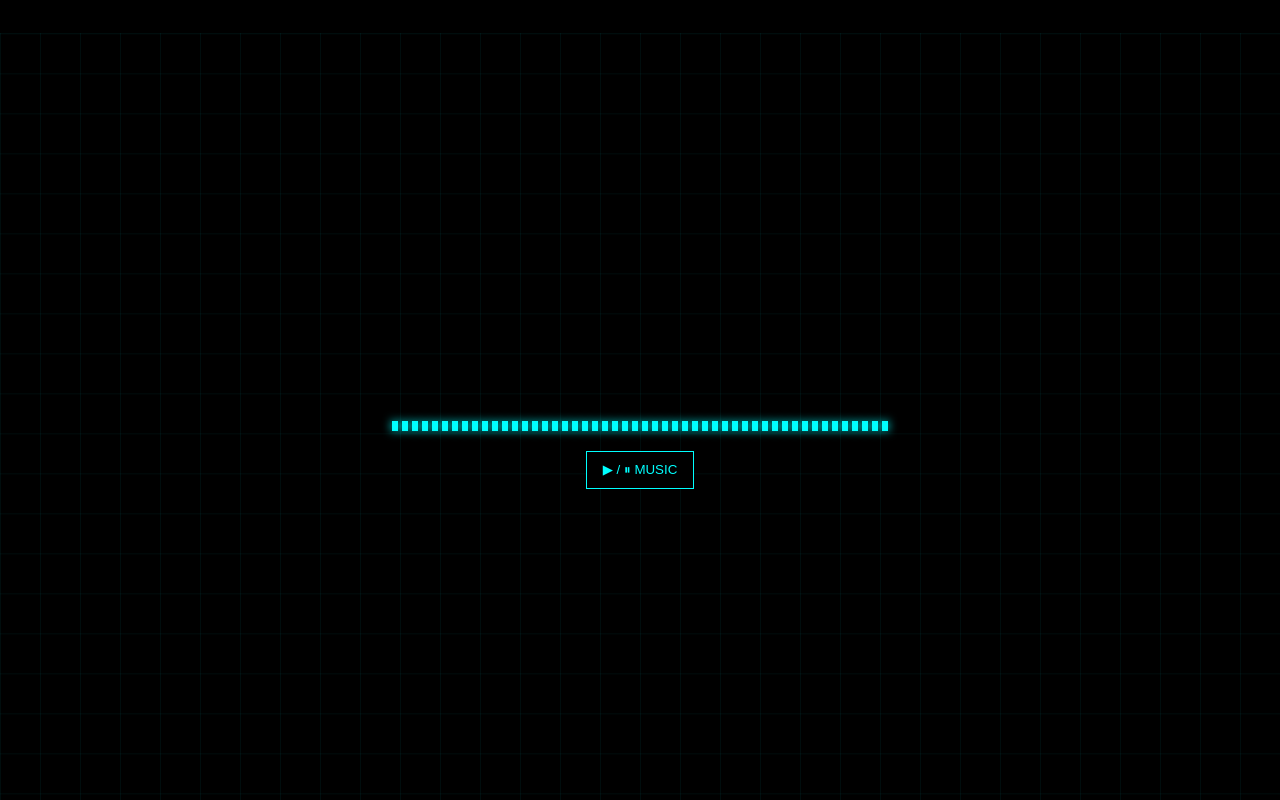
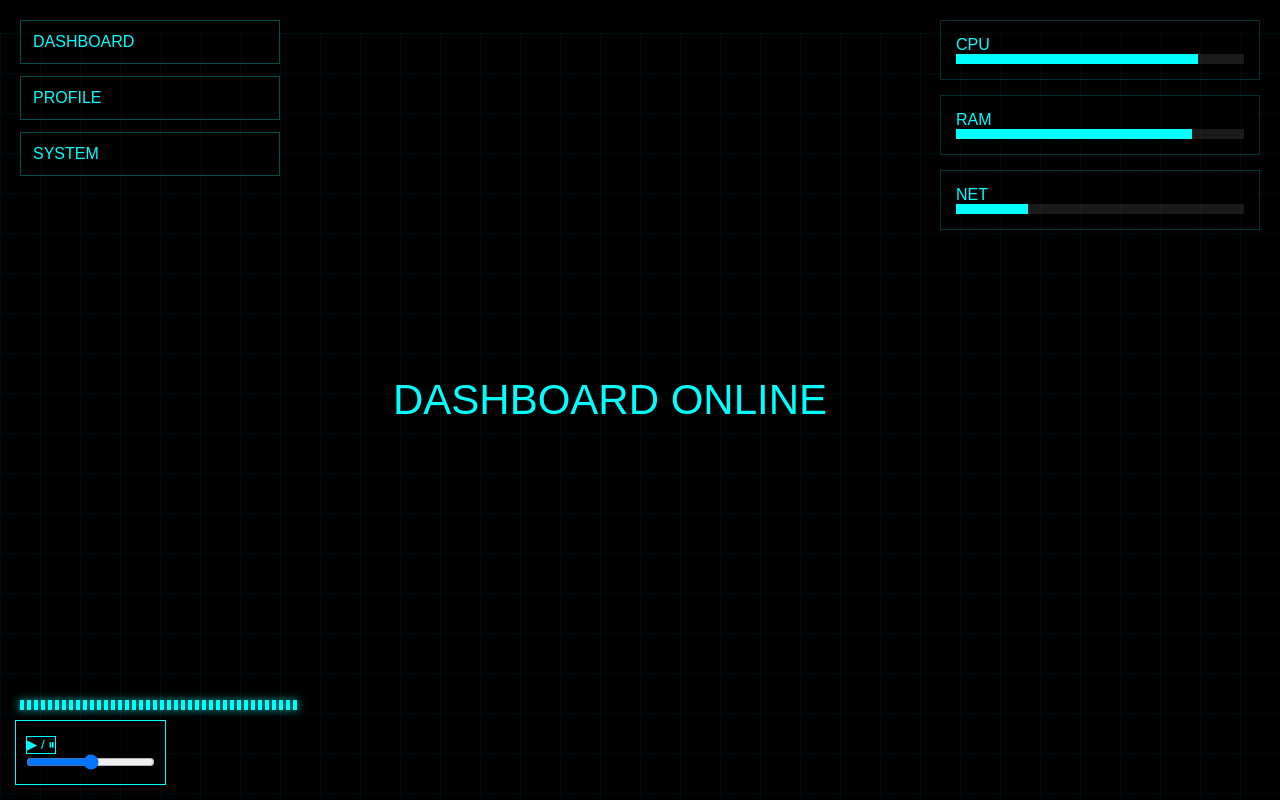
Before and after one commit to crayfishster-design/crayfishster-design.github.io, a plain HTML site: page index.html in a window 1280 px wide. Drawn offline with Linux system fonts and the light colour scheme.

Commit message:
Update index.html

```diff
--- a/index.html
+++ b/index.html
@@ -3,7 +3,7 @@
 <head>
 <meta charset="UTF-8" />
 <meta name="viewport" content="width=device-width, initial-scale=1.0"/>
-<title>NEXUS HUD VISUALIZER</title>
+<title>NEXUS HUD SYSTEM</title>
 
 <style>
 * {
@@ -28,48 +28,123 @@ body::after {
     linear-gradient(rgba(0,255,255,0.05) 1px, transparent 1px),
     linear-gradient(90deg, rgba(0,255,255,0.05) 1px, transparent 1px);
   background-size: 40px 40px;
-  animation: move 6s linear infinite;
-  z-index: -2;
+  animation: grid 6s linear infinite;
+  z-index: -3;
 }
 
-@keyframes move {
+@keyframes grid {
   from { transform: translateY(0); }
   to { transform: translateY(40px); }
 }
 
-/* CENTER */
-.container {
-  height: 100vh;
+/* BOOT */
+#boot {
+  position: fixed;
+  inset: 0;
+  background: black;
   display: flex;
   justify-content: center;
   align-items: center;
-  flex-direction: column;
+  z-index: 9999;
+  animation: boot 3s forwards;
 }
 
-/* VISUALIZER */
-#visualizer {
+@keyframes boot {
+  0% { opacity: 1; }
+  80% { opacity: 1; }
+  100% { opacity: 0; visibility: hidden; }
+}
+
+/* LAYOUT */
+.container {
+  display: grid;
+  grid-template-columns: 260px 1fr 320px;
+  height: 100vh;
+  padding: 20px;
+  gap: 20px;
+}
+
+/* MENU */
+.menu {
   display: flex;
-  gap: 4px;
-  height: 120px;
+  flex-direction: column;
+  gap: 12px;
+}
+
+.menu-item {
+  padding: 12px;
+  border: 1px solid rgba(0,255,255,0.3);
+  background: rgba(0,0,0,0.4);
+  cursor: pointer;
+}
+
+.menu-item:hover {
+  box-shadow: 0 0 15px cyan;
+  transform: translateX(5px);
+}
+
+/* CENTER PAGES */
+.center {
+  position: relative;
+}
+
+.page {
+  position: absolute;
+  inset: 0;
+  display: flex;
+  justify-content: center;
+  align-items: center;
+  font-size: 42px;
+  opacity: 0;
+  transition: 0.25s;
+  pointer-events: none;
+}
+
+.page.active {
+  opacity: 1;
+  pointer-events: all;
+}
+
+/* RIGHT PANEL */
+.panel {
+  display: flex;
+  flex-direction: column;
+  gap: 15px;
+}
+
+.card {
+  padding: 15px;
+  border: 1px solid rgba(0,255,255,0.2);
+  background: rgba(0,0,0,0.4);
+}
+
+.bar {
+  height: 10px;
+  background: rgba(255,255,255,0.1);
+}
+
+.fill {
+  height: 100%;
+  width: 0%;
+  background: cyan;
+}
+
+/* 🎧 VISUALIZER */
+.visualizer {
+  position: fixed;
+  bottom: 90px;
+  left: 20px;
+  display: flex;
+  gap: 3px;
+  height: 80px;
   align-items: flex-end;
 }
 
-.bar {
-  width: 6px;
+.vbar {
+  width: 4px;
   height: 10px;
   background: cyan;
-  box-shadow: 0 0 10px cyan;
-  transition: 0.05s;
-}
-
-/* BUTTON */
-button {
-  margin-top: 20px;
-  padding: 10px 16px;
-  background: black;
-  border: 1px solid cyan;
-  color: cyan;
-  cursor: pointer;
+  box-shadow: 0 0 8px cyan;
 }
 
 /* MUSIC UI */
@@ -77,97 +152,161 @@ button {
   position: fixed;
   bottom: 15px;
   left: 15px;
+  padding: 10px;
   border: 1px solid cyan;
-  padding: 10px;
   background: rgba(0,0,0,0.6);
+}
+
+button {
+  background: black;
+  border: 1px solid cyan;
+  color: cyan;
+  cursor: pointer;
+  margin-top: 5px;
 }
 </style>
 </head>
 
 <body>
 
+<div id="boot">INITIALIZING SYSTEM...</div>
+
 <div class="container">
 
-  <!-- VISUALIZER -->
-  <div id="visualizer"></div>
+  <!-- MENU -->
+  <div class="menu">
+    <div class="menu-item" onclick="clickFX(); showPage('dashboard')">DASHBOARD</div>
+    <div class="menu-item" onclick="clickFX(); showPage('profile')">PROFILE</div>
+    <div class="menu-item" onclick="clickFX(); showPage('system')">SYSTEM</div>
+  </div>
 
-  <button onclick="toggleMusic()">▶ / ⏸ MUSIC</button>
+  <!-- CENTER -->
+  <div class="center">
+
+    <div class="page active" id="dashboard">DASHBOARD ONLINE</div>
+    <div class="page" id="profile">USER PROFILE</div>
+    <div class="page" id="system">SYSTEM STATUS</div>
+
+  </div>
+
+  <!-- RIGHT -->
+  <div class="panel">
+    <div class="card">CPU<div class="bar"><div class="fill" id="cpu"></div></div></div>
+    <div class="card">RAM<div class="bar"><div class="fill" id="ram"></div></div></div>
+    <div class="card">NET<div class="bar"><div class="fill" id="net"></div></div></div>
+  </div>
 
 </div>
 
-<!-- AUDIO -->
+<!-- VISUALIZER -->
+<div class="visualizer" id="vis"></div>
+
+<!-- MUSIC -->
 <audio id="bgm" loop>
   <source src="bgm.mp3" type="audio/mpeg">
 </audio>
 
+<div class="music">
+  <button onclick="toggleMusic()">▶ / ⏸</button><br>
+  <input type="range" id="vol" min="0" max="1" step="0.01">
+</div>
+
 <script>
 
-const audio = document.getElementById("bgm");
-let ctx, analyser, source;
-let bars = [];
-
-/* CREATE VISUALIZER BARS */
-const visualizer = document.getElementById("visualizer");
-
-for (let i = 0; i < 50; i++) {
-  let bar = document.createElement("div");
-  bar.className = "bar";
-  visualizer.appendChild(bar);
-  bars.push(bar);
+/* PAGE SWITCH */
+function showPage(id){
+  document.querySelectorAll(".page").forEach(p=>p.classList.remove("active"));
+  document.getElementById(id).classList.add("active");
 }
 
-/* INIT AUDIO */
-function initAudio() {
-  if (!ctx) {
-    ctx = new (window.AudioContext || window.webkitAudioContext)();
-    analyser = ctx.createAnalyser();
+/* CLICK SOUND */
+let ctx;
+function clickFX(){
+  if(!ctx) ctx = new AudioContext();
+  if(ctx.state==="suspended") ctx.resume();
 
-    source = ctx.createMediaElementSource(audio);
-    source.connect(analyser);
-    analyser.connect(ctx.destination);
+  let o = ctx.createOscillator();
+  let g = ctx.createGain();
 
-    analyser.fftSize = 64;
+  o.type="square";
+  o.frequency.value=800;
+
+  g.gain.setValueAtTime(0.05,ctx.currentTime);
+  g.gain.exponentialRampToValueAtTime(0.0001,ctx.currentTime+0.08);
+
+  o.connect(g);
+  g.connect(ctx.destination);
+
+  o.start();
+  o.stop(ctx.currentTime+0.08);
+}
+
+/* STATS */
+function r(min,max){return Math.floor(Math.random()*(max-min+1))+min;}
+setInterval(()=>{
+  cpu.style.width=r(10,95)+"%";
+  ram.style.width=r(10,90)+"%";
+  net.style.width=r(5,100)+"%";
+},1000);
+
+/* MUSIC + VISUALIZER */
+const audio=document.getElementById("bgm");
+const vol=document.getElementById("vol");
+
+let ac,an,src;
+const vis=document.getElementById("vis");
+let bars=[];
+
+/* create bars */
+for(let i=0;i<40;i++){
+  let b=document.createElement("div");
+  b.className="vbar";
+  vis.appendChild(b);
+  bars.push(b);
+}
+
+function initAudio(){
+  if(!ac){
+    ac=new AudioContext();
+    an=ac.createAnalyser();
+    src=ac.createMediaElementSource(audio);
+    src.connect(an);
+    an.connect(ac.destination);
+    an.fftSize=64;
   }
 }
 
-/* UPDATE VISUALIZER */
-function render() {
+function render(){
   requestAnimationFrame(render);
+  if(!an)return;
 
-  if (!analyser) return;
+  let data=new Uint8Array(an.frequencyBinCount);
+  an.getByteFrequencyData(data);
 
-  const data = new Uint8Array(analyser.frequencyBinCount);
-  analyser.getByteFrequencyData(data);
-
-  bars.forEach((bar, i) => {
-    let val = data[i] / 255;
-    bar.style.height = (val * 120) + "px";
+  bars.forEach((b,i)=>{
+    let v=data[i]/255;
+    b.style.height=(v*80)+"px";
   });
 }
+render();
 
-/* MUSIC TOGGLE */
-function toggleMusic() {
+/* controls */
+function toggleMusic(){
   initAudio();
+  if(ac.state==="suspended") ac.resume();
 
-  if (ctx.state === "suspended") {
-    ctx.resume();
-  }
-
-  if (audio.paused) {
-    audio.play();
-  } else {
-    audio.pause();
-  }
+  if(audio.paused) audio.play();
+  else audio.pause();
 }
 
-/* auto start visualizer loop */
-render();
+vol.oninput=()=>audio.volume=vol.value;
+audio.volume=0.5;
 
-/* unlock autoplay on first click */
-document.addEventListener("click", () => {
+/* unlock autoplay */
+document.addEventListener("click",()=>{
   initAudio();
   audio.play().catch(()=>{});
-}, { once: true });
+},{once:true});
 
 </script>
 
```
